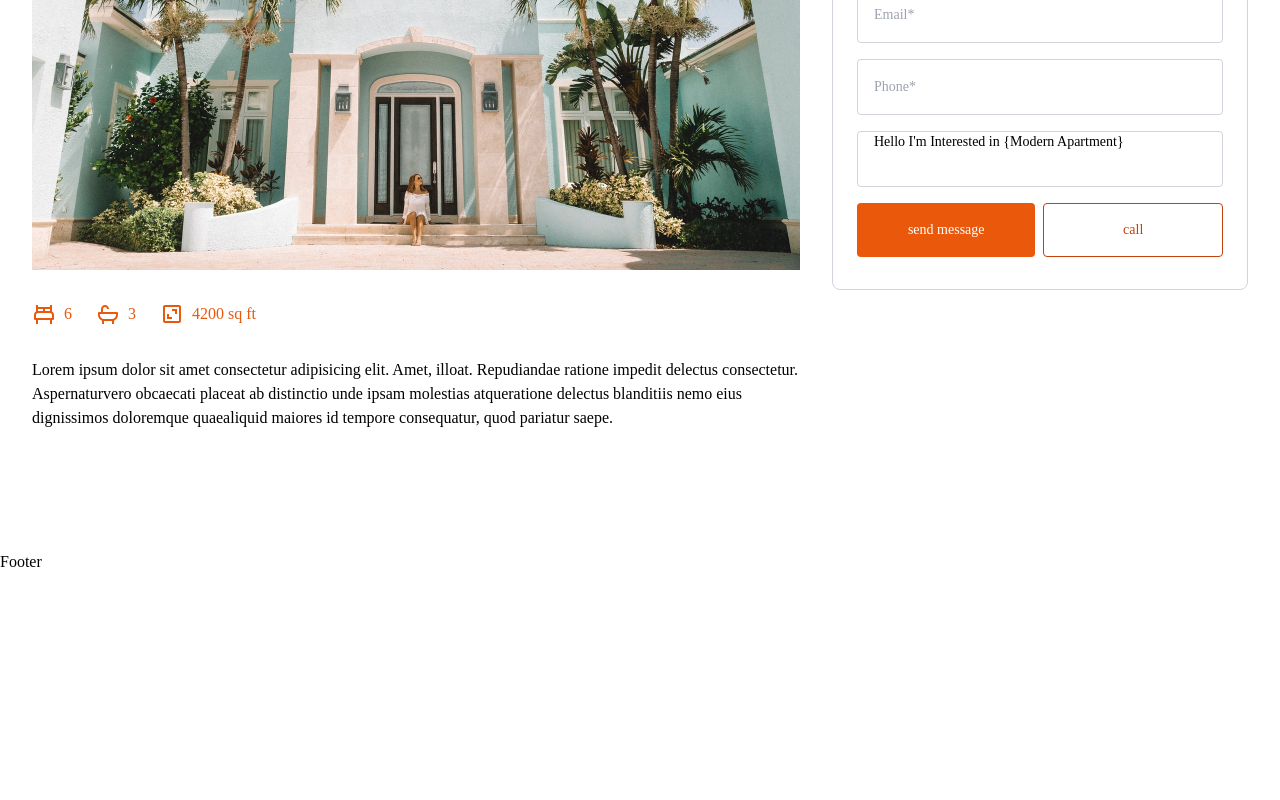
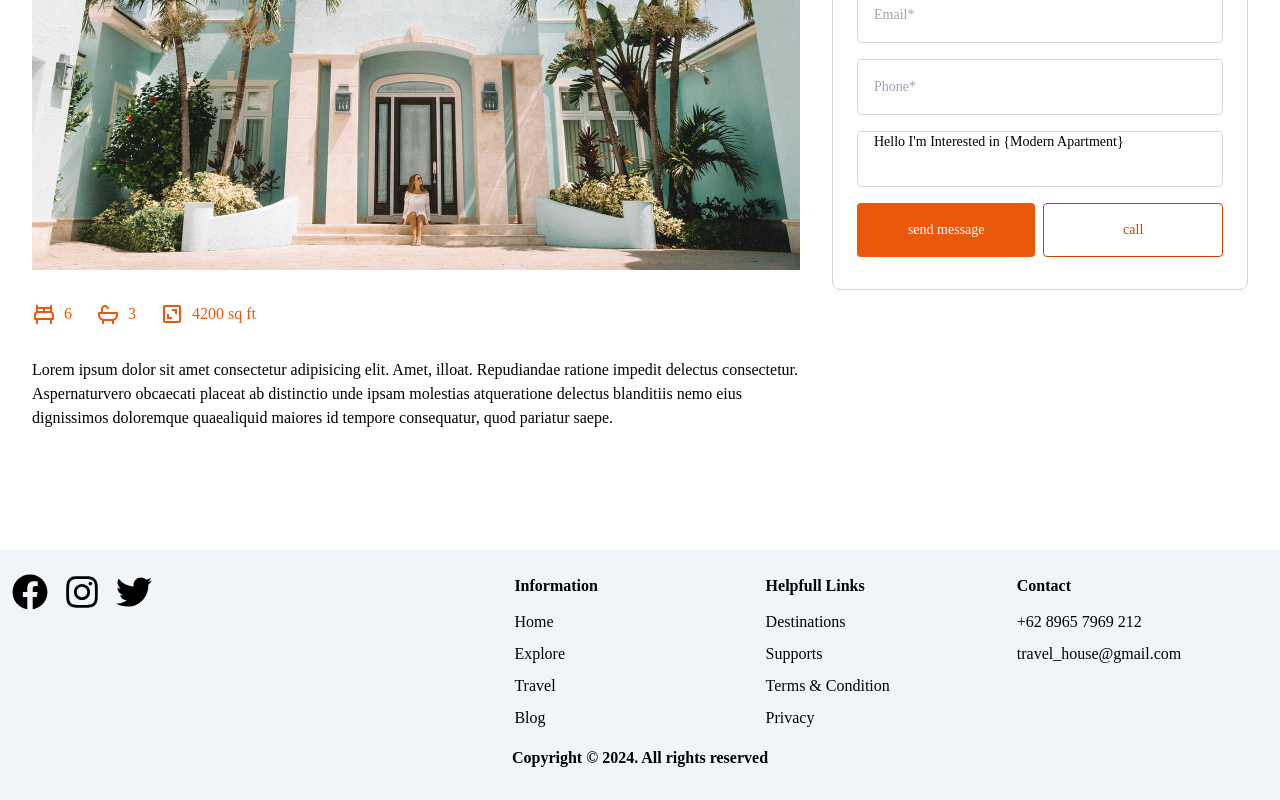
Before and after one commit to taripuspitasari/travel-house, a React (Vite) app: page /property/1 in a window 1280 px wide. Shown: the part 395-1195 px from the top of the page. Before the commit the page ends 969 px from the top, so only its background shows below. Built offline with nearby package versions, Linux system fonts and the light colour scheme.

Commit message:
add footer

```diff
--- a/src/components/Footer.jsx
+++ b/src/components/Footer.jsx
@@ -1,7 +1,48 @@
 import React from "react";
+// import react icons
+import {FaFacebook, FaInstagram, FaTwitter} from "react-icons/fa";
+import {TiSocialPinterest} from "react-icons/ti";
 
 const Footer = () => {
-  return <div>Footer</div>;
+  return (
+    <footer className="bg-slate-100 h-[380px] container py-4 px-3 lg:h-[250px]">
+      <div className="max-w-[1400px] mx-auto grid grid-cols-2 lg:grid-cols-5 ">
+        <div className="flex gap-x-4 text-4xl py-2 col-span-2 lg:justify-start">
+          <FaFacebook className="cursor-pointer" />
+          <FaInstagram className="cursor-pointer" />
+          <FaTwitter className="cursor-pointer" />
+        </div>
+        <div>
+          <h6 className="font-bold py-2 ">Information</h6>
+          <ul>
+            <li className="py-1 cursor-pointer">Home</li>
+            <li className="py-1 cursor-pointer">Explore</li>
+            <li className="py-1 cursor-pointer">Travel</li>
+            <li className="py-1 cursor-pointer">Blog</li>
+          </ul>
+        </div>
+        <div>
+          <h6 className="font-bold py-2">Helpfull Links</h6>
+          <ul>
+            <li className="py-1 cursor-pointer">Destinations</li>
+            <li className="py-1 cursor-pointer">Supports</li>
+            <li className="py-1 cursor-pointer">Terms & Condition</li>
+            <li className="py-1 cursor-pointer">Privacy</li>
+          </ul>
+        </div>
+        <div>
+          <h6 className="font-bold py-2">Contact</h6>
+          <ul>
+            <li className="py-1">+62 8965 7969 212</li>
+            <li className="py-1">travel_house@gmail.com</li>
+          </ul>
+        </div>
+      </div>
+      <div className="mx-auto text-center font-bold mt-3">
+        Copyright &copy; 2024. All rights reserved
+      </div>
+    </footer>
+  );
 };
 
 export default Footer;
```
